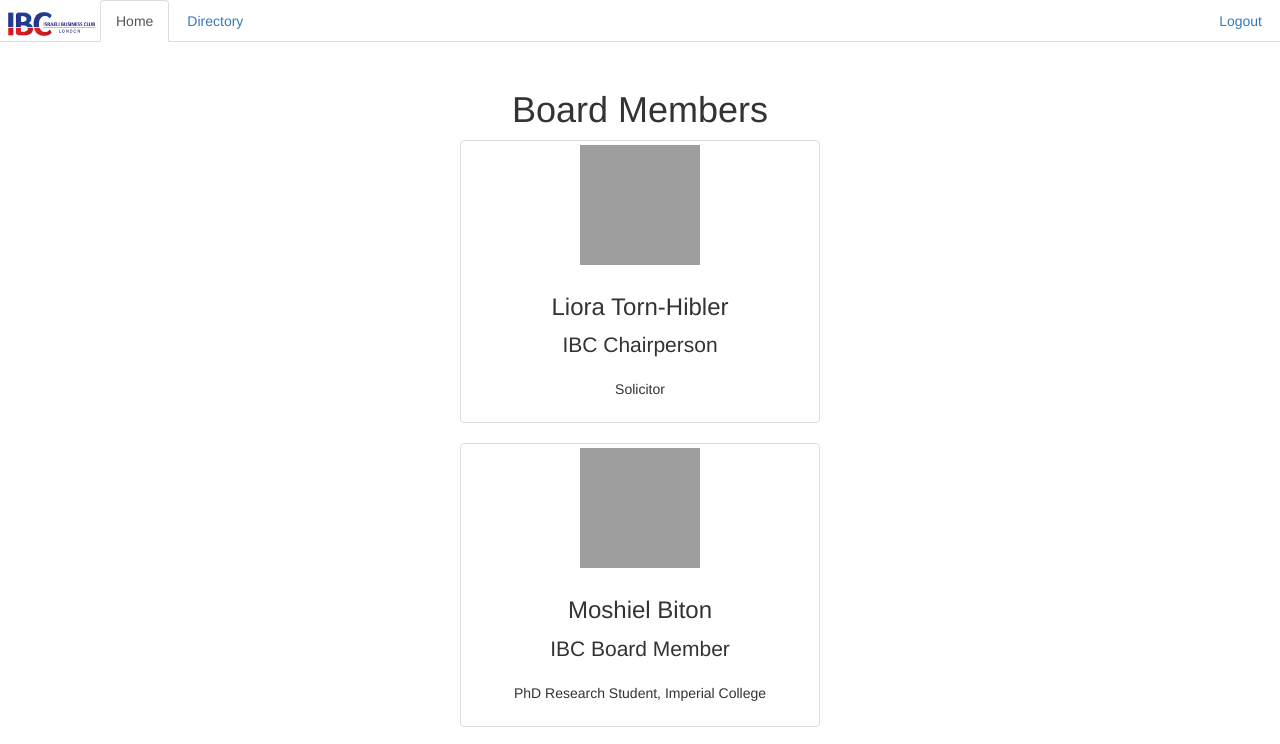
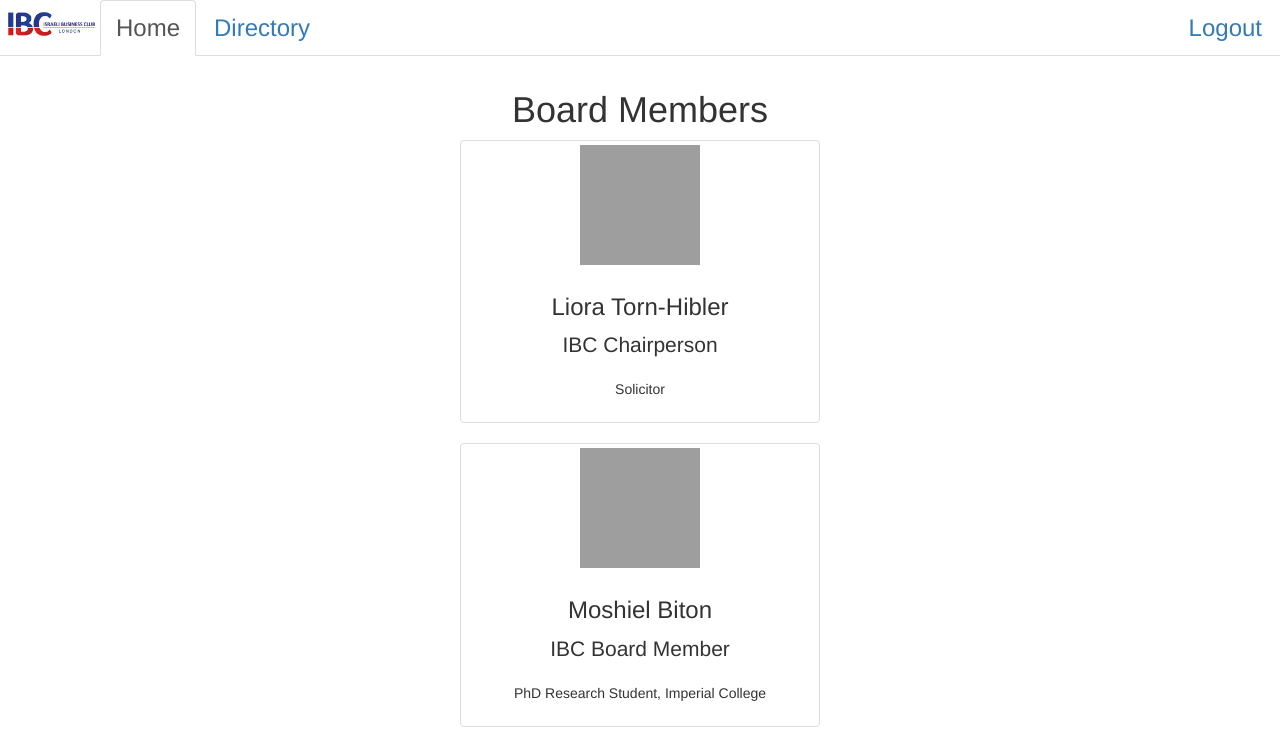
Before and after one commit to erankeren/ibc, a plain HTML site: page index.html in a window 1280 px wide. Shown: the top 744 px of the page. Drawn offline with nearby package versions, Linux system fonts and the light colour scheme; no server answers; grey boxes are pictures that could not be loaded.

Commit message:
making the tabs text bigger

```diff
--- a/index.html
+++ b/index.html
@@ -137,7 +137,7 @@
 <body>
 
     <nav role="navigation" id="myTabs">
-        <ul class="nav nav-tabs" style="top:0;right:0;left:0;position:absolute;">
+        <ul class="nav nav-tabs" style="top:0;right:0;left:0;position:absolute;font-size:x-large;">
             <li role="presentation"><img style="max-width:100px; margin-top: 7px;" src="img/logo-new.png"></li>
             <li role="presentation" class="active"><a href="#home">Home</a></li>
             <li role="presentation"><a href="#directory">Directory</a></li>
```
